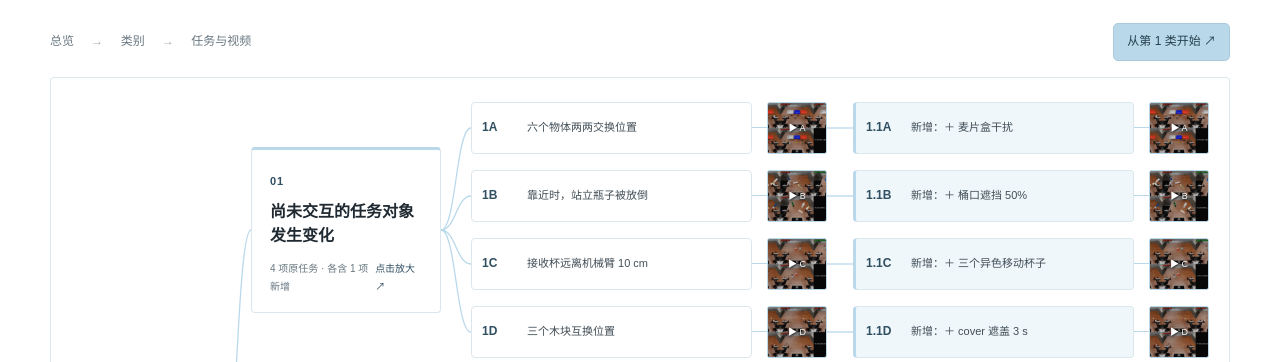
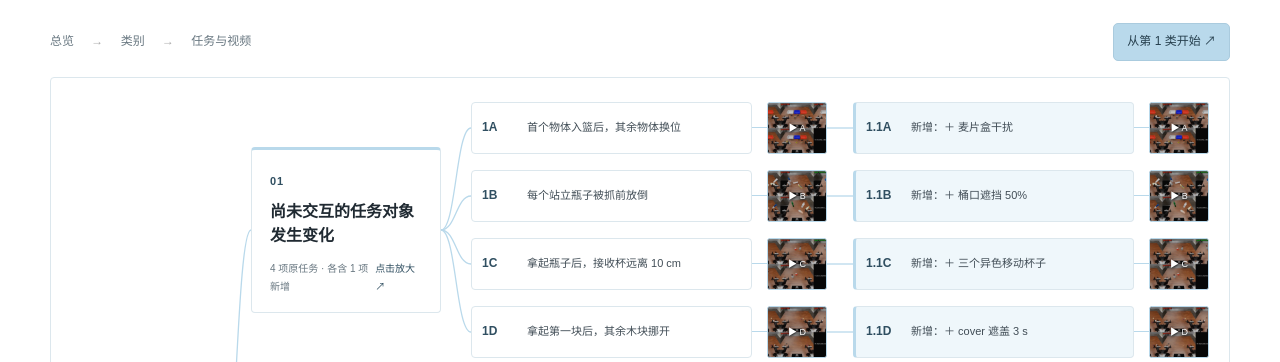
Before and after one commit to Wanglin-He/robodojo-dynamic-benchmark, a plain HTML site: page index.html in a window 1280 px wide. Shown: the part 890-1252 px from the top of the page. Drawn offline with Linux system fonts and the light colour scheme.

Commit message:
Update six task definitions to implemented behavior

```diff
--- a/index.html
+++ b/index.html
@@ -126,10 +126,10 @@ dialog::backdrop{background:rgba(0,0,0,.2)}.large-number,.detail-id{color:#a2a2a
 // Historical IDs remain explicit so the old category 2 is never confused with new category 2.
 const legacyFamilies=[
  {id:1,name:'尚未交互的任务对象发生变化',short:'对象先变，动作要更新',summary:'机器人开始行动或接近目标时，尚未操作的物体改变位置或姿态。',tasks:[
-  {id:'1A',base:'A',title:'六个物体两两交换位置',text:'机械臂开始移动时，六个等待被抓的物体两两交换位置。',trigger:'机械臂开始移动时',change:'六个待抓物体两两交换位置',observe:'是否更新抓取位置并保持分类目标。'},
-  {id:'1B',base:'B',title:'靠近时，站立瓶子被放倒',text:'开始时，瓶子全部站立在桌面；机械臂靠近时，目标瓶子被放倒。',trigger:'机械臂靠近目标瓶子时',change:'目标瓶子由站立变为放倒',observe:'是否重新定位目标并调整抓取姿态。',note:'初始全站立是本任务的前置条件；视频展示原始扔瓶基线。'},
-  {id:'1C',base:'C',title:'接收杯远离机械臂 10 cm',text:'机械臂开始移动时，杯子朝着远离机械臂的方向移动 10 cm。',trigger:'机械臂开始移动时',change:'杯子沿远离机械臂方向移动 10 cm',observe:'是否更新接收杯位置并重新对准。'},
-  {id:'1D',base:'D',title:'三个木块互换位置',text:'机械臂开始移动时，三个木块互换位置。',trigger:'机械臂开始移动时',change:'三个木块互换位置',observe:'是否重新定位木块并继续堆叠。'}]},
+  {id:'1A',base:'A',title:'首个物体入篮后，其余物体换位',text:'第一个物体被放进篮子的那一刻，桌上其余等待被抓的物体全部瞬间换位，尽量换到别类物体原来的位置。',trigger:'第一个物体放进篮子并放稳时',change:'桌上其余待抓物体瞬间互换位置',observe:'是否更新抓取位置并保持分类目标。'},
+  {id:'1B',base:'B',title:'每个站立瓶子被抓前放倒',text:'开始时，瓶子全部站立在桌面；每当张开的夹爪正要抓一个站立的瓶子时，这个瓶子被放倒（每个瓶子最多一次）。',trigger:'张开的夹爪正要抓某个站立瓶子时',change:'该瓶子朝远离夹爪的方向倒下',observe:'是否重新定位目标并调整抓取姿态。',note:'初始全站立是本任务的前置条件；视频展示原始扔瓶基线。'},
+  {id:'1C',base:'C',title:'拿起瓶子后，接收杯远离 10 cm',text:'瓶子被拿起（离桌约 5 cm）以后，杯子朝着远离机械臂的方向移动 10 cm。',trigger:'瓶子被拿起后',change:'杯子沿远离机械臂方向移动 10 cm',observe:'是否更新接收杯位置并重新对准。'},
+  {id:'1D',base:'D',title:'拿起第一块后，其余木块挪开',text:'第一块木块被拿起后，其余还没被碰过的木块各自平移 8–10 cm 到新的空位。',trigger:'第一块木块被拿起时',change:'未被碰过的木块各自移到新位置',observe:'是否重新定位木块并继续堆叠。'}]},
  {id:2,name:'期间出现多余物体干扰',short:'额外物体进入执行过程',summary:'原任务继续进行，但路径、操作空间或视觉场景出现额外物体。',tasks:[
   {id:'2A',base:'A',title:'运输中，麦片盒挡住或靠近',text:'机械臂运输中，麦片盒挡住或者靠近机械臂。',trigger:'机械臂运输物体过程中',change:'麦片盒挡住或靠近机械臂',observe:'是否应对新增障碍并继续分类放置。'},
   {id:'2B',base:'B',title:'垃圾桶口被遮挡 50%',text:'垃圾桶口被一个物体遮挡 50%。',trigger:'具体施加时刻待实现时细化',change:'额外物体遮挡垃圾桶口的 50%',observe:'是否利用剩余开口完成投放。'},
@@ -143,8 +143,8 @@ const legacyFamilies=[
  {id:4,name:'已完成步骤被破坏',short:'发现进度回退，补做步骤',summary:'已经取得的中间成果被外部事件撤销，模型需要重新检查并恢复任务状态。',tasks:[
   {id:'4A',base:'A',title:'已分类物体被放入错误篮子',text:'把已分类物体放入另一个已有不同类别物体的篮子，使分类结果混杂。',trigger:'物体已经被分类后',change:'将物体放入已有其他类别物体的篮子',observe:'是否发现分类混杂并纠正归属。'},
   {id:'4B',base:'B',title:'已丢弃瓶子被放回桌面',text:'一个已被丢弃的瓶子，被放回桌面。',trigger:'瓶子已经被丢弃后',change:'将一个已丢弃瓶子放回桌面',observe:'是否重新处理返回桌面的瓶子。'},
-  {id:'4C',base:'C',title:'两杯倒水，第一杯成果撤销',text:'需要给两个杯子倒水，第一杯的成果被撤销。',trigger:'第一杯倒水已经完成后',change:'撤销第一杯成果；任务目标包括两个杯子',observe:'是否检查第一杯并补做已失效的步骤。',note:'两杯版本的基线与“成果撤销”的具体实现尚需细化；当前视频只演示原始 C 倒水任务。'},
-  {id:'4D',base:'D',title:'取第三块时，前两块被推倒',text:'取第三块积木时，前两块被推倒。',trigger:'取第三块积木时',change:'前两块已堆叠积木被推倒',observe:'是否返回修复已有结构，而非继续原放置动作。'}]}
+  {id:'4C',base:'C',title:'两杯倒水，第一杯成果撤销',text:'桌上有两个杯子，指令要求给两个杯子都倒水；第一杯倒好后，杯里的液体被清空，等瓶子立起来后回到瓶中，可以重新倒。',trigger:'第一杯装到全部液体的 25%，且 0.5 秒内不再增加时',change:'清空第一杯，液体回到瓶中；成功条件为两个杯子各装有至少 40% 倒出的液体',observe:'是否检查第一杯并补做已失效的步骤。',note:'第二个杯子放在原杯子背向瓶子的一侧，中心距 15 cm。25% 和 40% 为暂定值。当前视频只演示原始 C 倒水任务；两杯版本需另测无干扰对照。'},
+  {id:'4D',base:'D',title:'取第三块时，上面那块被推落',text:'两块积木叠好后，机械臂去取第三块时，上面那块被推落，下面那块基本留在原位。',trigger:'两块已叠好、机械臂去取第三块时',change:'上面那块被推落，叠好的结构被破坏',observe:'是否返回修复已有结构，而非继续原放置动作。'}]}
 ];
 const extraModules=Object.fromEntries(legacyFamilies[1].tasks.map(t=>[t.base,t]));
 const extraLabels={A:'麦片盒干扰',B:'桶口遮挡 50%',C:'三个异色移动杯子',D:'cover 遮盖 3 s'};
```
Also changed, not shown: src/explorer.js (+6 -6 lines).
